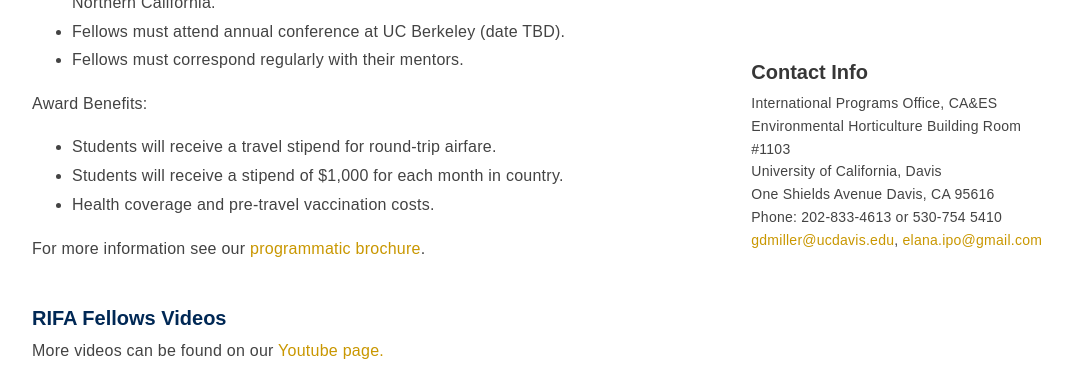
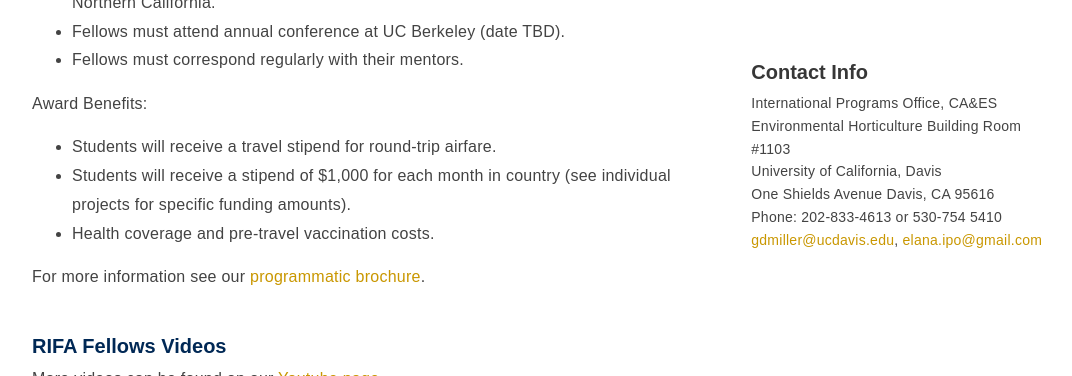
Before and after one commit to ucdavis/ip, a Jekyll site: the page built from scholars-and-students/RIFA/index.html, in a window 1280 px wide and 900 px high, scrolled down 1216 px, cut to the strip 93-469 px from the top of the window. Shown: the whole strip, without its empty margins (96-1168 px from the left). Built offline with Jekyll 4.4.1, drawn with Linux system fonts in a browser that asks for light colours; nearby versions of some CDN libraries.

Commit message:
RIFA page edit

```diff
--- a/scholars-and-students/RIFA/index.html
+++ b/scholars-and-students/RIFA/index.html
@@ -41,7 +41,7 @@
     <p>Award Benefits:</p>
 
     <ul><li>Students will receive a travel stipend for round-trip airfare.</li>
-        <li>Students will receive a stipend of $1,000 for each month in country.</li>
+        <li>Students will receive a stipend of $1,000 for each month in country (see individual projects for specific funding amounts).</li>
         <li>Health coverage and pre-travel vaccination costs.</li>
     </ul></p>
 
```
